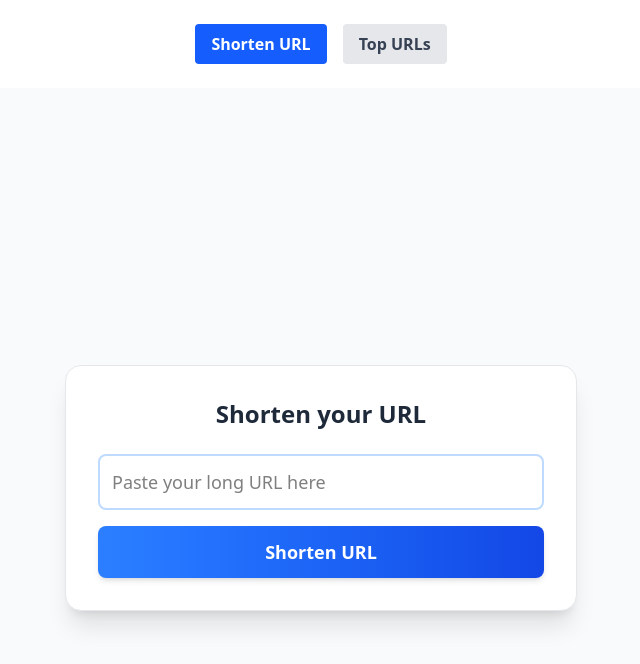
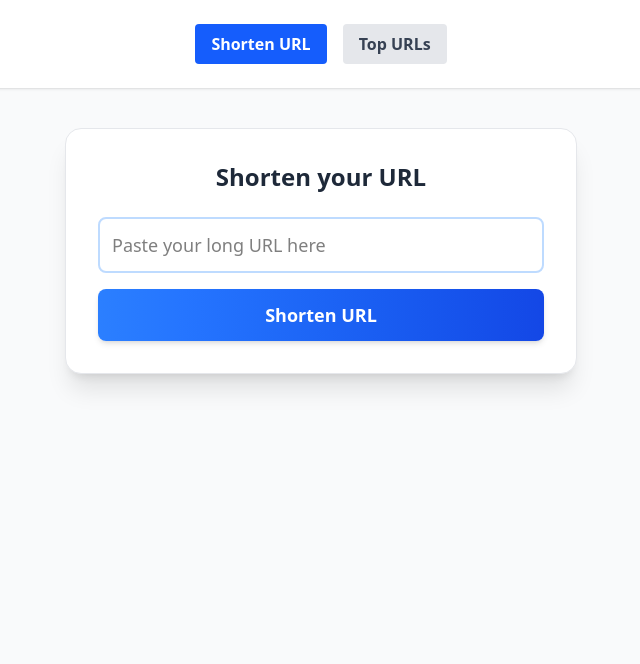
Before and after one commit to mazc1995/mazc1995-fs-challenge-front, a React (Vite) app: page / in a window 1280 px wide. Shown: the top 664 px of the page, without its empty margins (319-959 px from the left). Built offline with nearby package versions, Linux system fonts and the light colour scheme.

Commit message:
Update UrlForm component to adjust layout with top margin for improved spacing

```diff
--- a/src/components/UrlForm.tsx
+++ b/src/components/UrlForm.tsx
@@ -55,7 +55,7 @@ const UrlForm = () => {
   }
 
   return (
-    <div className="min-h-screen flex items-center justify-center bg-gray-50">
+    <div className=" mt-10 flex items-center justify-center bg-gray-50">
       <form
         className="flex flex-col gap-4 w-full max-w-lg mx-auto bg-white shadow-xl border border-gray-200 p-8 rounded-2xl"
         onSubmit={handleSubmit}
```
